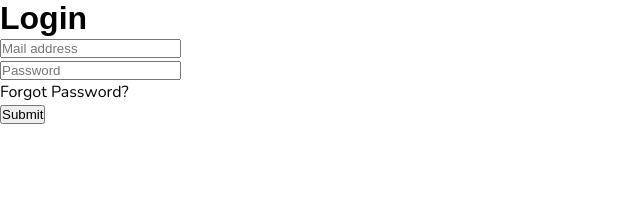
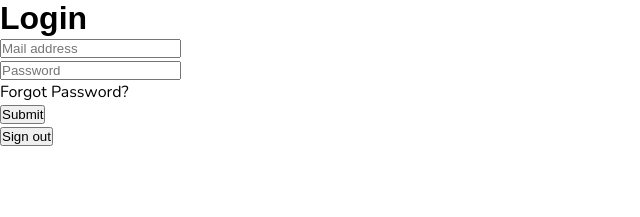
Before and after one commit to Boyadjie/UnVoy, a Next.js app: page /login in a window 1280 px wide. Shown: the top 217 px of the page, without its empty margins (0-640 px from the left). Built offline with nearby package versions, Linux system fonts and the light colour scheme; no server answers; sample sign-in values are in the browser's storage; a web font is replaced by a local one.

Commit message:
redirect when not auth

```diff
--- a/app/layout.tsx
+++ b/app/layout.tsx
@@ -2,6 +2,7 @@ import {Kodchasan, Nunito, Open_Sans} from 'next/font/google';
 
 import './globals.css';
 
+import {AuthProvider} from '../src/context/AuthContext';
 import {LevelChoiceProvider} from '../src/context/LevelChoiceContext';
 import Head from './Head';
 
@@ -31,7 +32,9 @@ export default function RootLayout({children}: {children: React.ReactNode}) {
     >
       <Head />
       <body>
-        <LevelChoiceProvider>{children}</LevelChoiceProvider>
+        <AuthProvider>
+          <LevelChoiceProvider>{children}</LevelChoiceProvider>
+        </AuthProvider>
       </body>
     </html>
   );
--- a/src/components/authentication/LoginForm.tsx
+++ b/src/components/authentication/LoginForm.tsx
@@ -78,7 +78,7 @@ export const LoginForm: React.FC = () => {
           />
         </div>
         <div>
-          <Link href="/forgotPassword">Forgot Password?</Link>
+          <Link href="/forgotpassword">Forgot Password?</Link>
         </div>
         <div id="formError">
           {responseErr ? 'Email or Password Invalid' : ''}
--- a/src/context/AuthContext.tsx
+++ b/src/context/AuthContext.tsx
@@ -2,6 +2,7 @@
 import React, {createContext, useState, useContext, useEffect} from 'react';
 
 import {onAuthStateChanged, signOut} from 'firebase/auth';
+import {useRouter, usePathname} from 'next/navigation';
 
 import {auth as fireAuth} from '../firebase';
 
@@ -12,11 +13,6 @@ export const AuthContext = createContext({
   setAuth: (auth: LoggedIn) => {},
 });
 
-const Redirect = () => {
-  window.location.href = '/register';
-  return <div>Redirecting...</div>;
-};
-
 export const useAuth = () => useContext(AuthContext);
 
 type AuthProviderProps = {
@@ -24,9 +20,12 @@ type AuthProviderProps = {
 };
 
 export const AuthProvider: React.FC<AuthProviderProps> = ({children}) => {
-  const [auth, setAuth] = useState<LoggedIn>(false); // Specify the type as LoggedIn
+  const [auth, setAuth] = useState<LoggedIn>(false);
 
   const [authUser, setAuthUser] = useState(fireAuth.currentUser);
+  const pathname = usePathname();
+  const router = useRouter();
+  const publicRoutes = ['/register', '/login', '/forgotpassword', '/'];
 
   useEffect(() => {
     const listener = onAuthStateChanged(fireAuth, (user) => {
@@ -47,7 +46,7 @@ export const AuthProvider: React.FC<AuthProviderProps> = ({children}) => {
       .then(() => {
         setAuthUser(null);
         setAuth(false);
-        window.location.href = '/register';
+        router.push('/login', {scroll: false});
       })
       .catch((error) => {
         // eslint-disable-next-line no-console
@@ -55,18 +54,16 @@ export const AuthProvider: React.FC<AuthProviderProps> = ({children}) => {
       });
   };
 
+  if (!authUser && pathname && !publicRoutes.includes(pathname)) {
+    setTimeout(() => {
+      router.push('/register', {scroll: false});
+    }, 100);
+  }
+
   return (
     <AuthContext.Provider value={{auth, setAuth}}>
-      {authUser === null ? null : (
-        <>
-          {authUser && children}
-          {authUser ? (
-            <button onClick={handleSignOut}>Sign out</button>
-          ) : (
-            <Redirect />
-          )}
-        </>
-      )}
+      {children}
+      {authUser ? <button onClick={handleSignOut}>Sign out</button> : null}
     </AuthContext.Provider>
   );
 };
```
